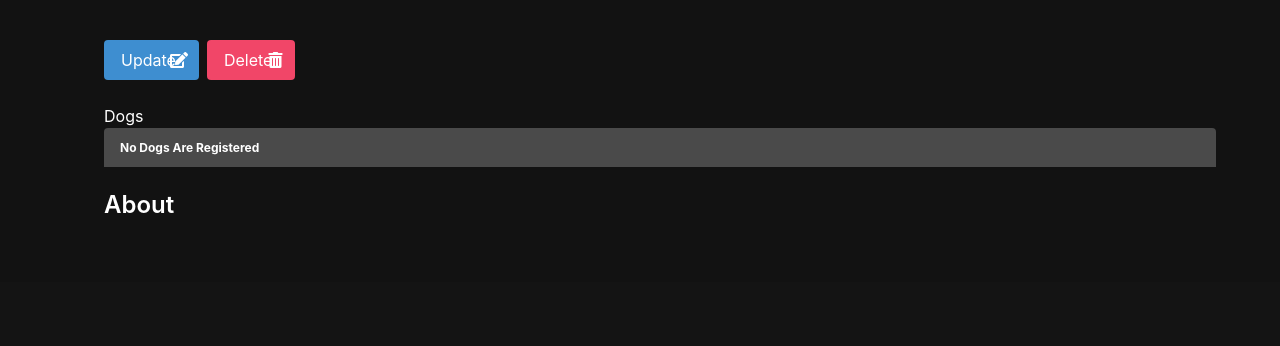
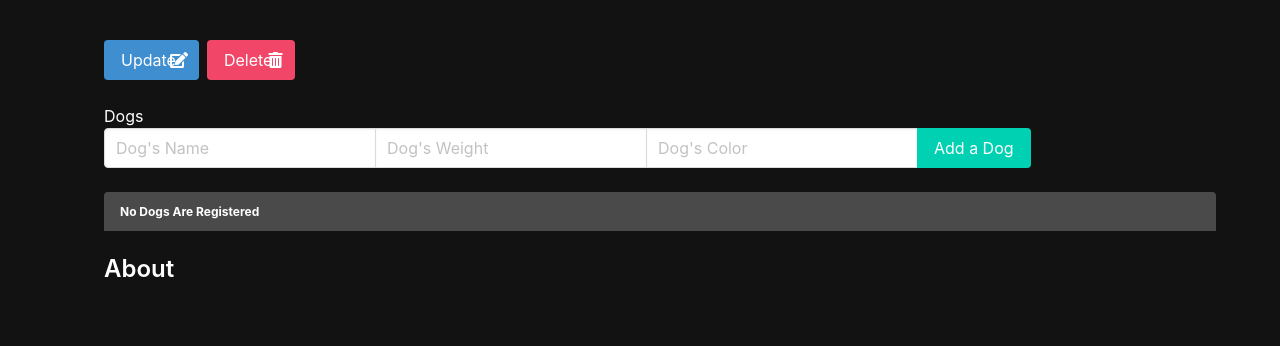
Before and after one commit to Sunjang1009/finch-collector-lab, a Django app: template main_app/templates/corgi_detail.html in a window 1280 px wide. Shown: the part 552-898 px from the top of the page. Before the commit the page ends 765 px from the top, so only its background shows below. Run offline with Django 4.2, Linux system fonts and the light colour scheme; the template is opened without the code that fills it, so the values that code supplies are empty.

Commit message:
added dog_create form in detail view page

```diff
--- a/main_app/static/styles/main.css
+++ b/main_app/static/styles/main.css
@@ -95,3 +95,22 @@ img {
     background-color: hsla(0, 0%, 100%, 0.1);
     cursor: pointer;
 }
+
+.detail__dogs {
+    width: 100%;
+    display: flex;
+    flex-direction: column;
+}
+
+.dog {
+    width: 100%;
+    padding: 10px;
+    display: grid;
+    grid-template-columns: 0.1fr 3fr 1fr;
+    border-radius: 5px;
+}
+
+.dog:hover {
+    background-color: hsla(0, 0%, 100%, 0.1);
+    cursor: pointer;
+}
--- a/main_app/templates/corgi_detail.html
+++ b/main_app/templates/corgi_detail.html
@@ -29,6 +29,24 @@
     </div>
     <div class="detail__dogs mb-5">
         <h3 class="name is-3">Dogs</h3>
+        <form class="mb-5" action="{% url 'dog_create' corgi.pk %}" method="post">
+            {% csrf_token %}
+            <div class="field has-addons">
+                <div class="control">
+                    <input class="input" type="text" name="name" placeholder="Dog's Name" required/>
+                </div>
+                <div class="control">
+                    <input class="input" type="number" name="weight" placeholder="Dog's Weight" required>
+                </div>
+                <div class="control">
+                    <input class="input" type="text" name="color" placeholder="Dog's Color" required>
+                </div>
+                <div class="control">
+                    <input class="button is-primary" type="submit"  value="Add a Dog"/>
+                </div>
+            </div>
+        </form>
+
         {% for dog in corgi.dogs.all %}
         <div class="dog">
             <span>{{forloop.counter}}</span>
--- a/main_app/urls.py
+++ b/main_app/urls.py
@@ -10,4 +10,5 @@ urlpatterns = [
     path('corgis/new/', views.CorgiCreate.as_view(), name="corgi_create"),
     path('corgis/<int:pk>/update/', views.CorgiUpdate.as_view(), name="corgi_update"),
     path('corgis/<int:pk>/delete/', views.CorgiDelete.as_view(), name="corgi_delete"),
+    path('corgis/<int:pk>/dogs/new/', views.DogCreate.as_view(), name="dog_create"),
 ]
```
Also changed, not shown: main_app/views.py (+11 -2 lines).
